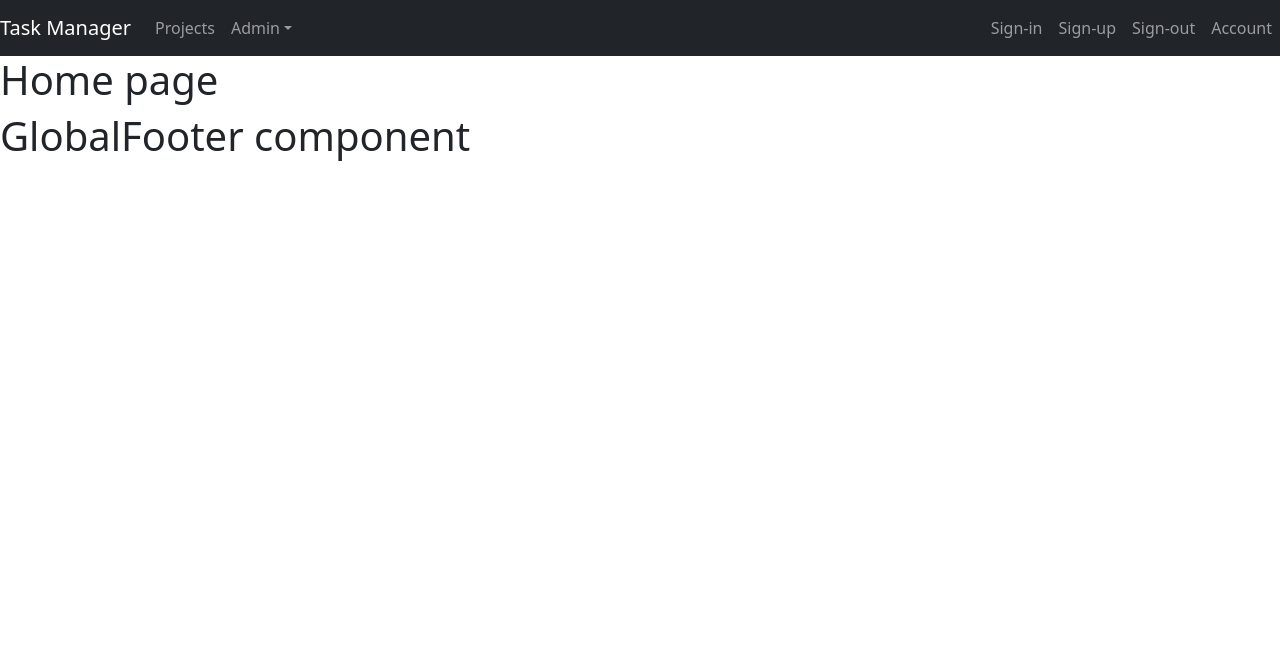
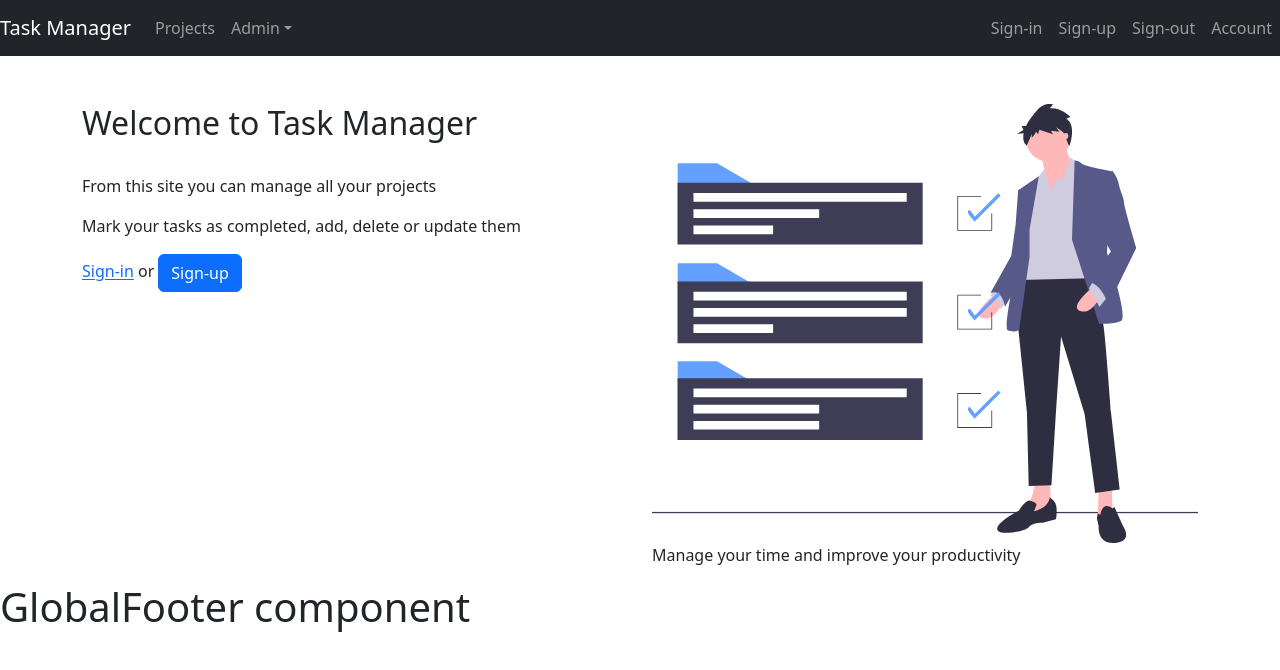
Before and after one commit to david-mov/task-manager-mern, a React app in the folder client/: page / in a window 1280 px wide. Shown: the top 670 px of the page. Built offline with nearby package versions, Linux system fonts and the light colour scheme.

Commit message:
home page layout

```diff
--- a/client/src/pages/HomePage.jsx
+++ b/client/src/pages/HomePage.jsx
@@ -1,9 +1,33 @@
 import * as React from 'react';
+import {Container, Row, Col, Button} from 'react-bootstrap';
+import {Link} from 'react-router-dom'
+import {routes} from '../helpers/routes'
 
 export default function HomePage() {
     return (
-        <div>
-            <h1>Home page</h1>
-        </div>
+        <Container>
+            <Row className="mt-5">
+                <Col xs={{span: 12}} md={{span: 6}} className="mb-4">
+                    <h2>Welcome to Task Manager</h2>
+                    <br />
+                    <p>From this site you can manage all your projects</p>
+                    <p>
+                        Mark your tasks as completed, add, delete or update them
+                    </p>
+                    <div>
+                        <Link to={routes.signin}>Sign-in</Link> or
+                        <Button className='mx-1' as={Link} to={routes.signup}>Sign-up</Button>
+                    </div>
+                </Col>
+                <Col>
+                    <img
+                        className="img-fluid"
+                        src="/img/task-manager.svg"
+                        alt="task-manager"
+                    />
+                    <p>Manage your time and improve your productivity</p>
+                </Col>
+            </Row>
+        </Container>
     )
 }
```
